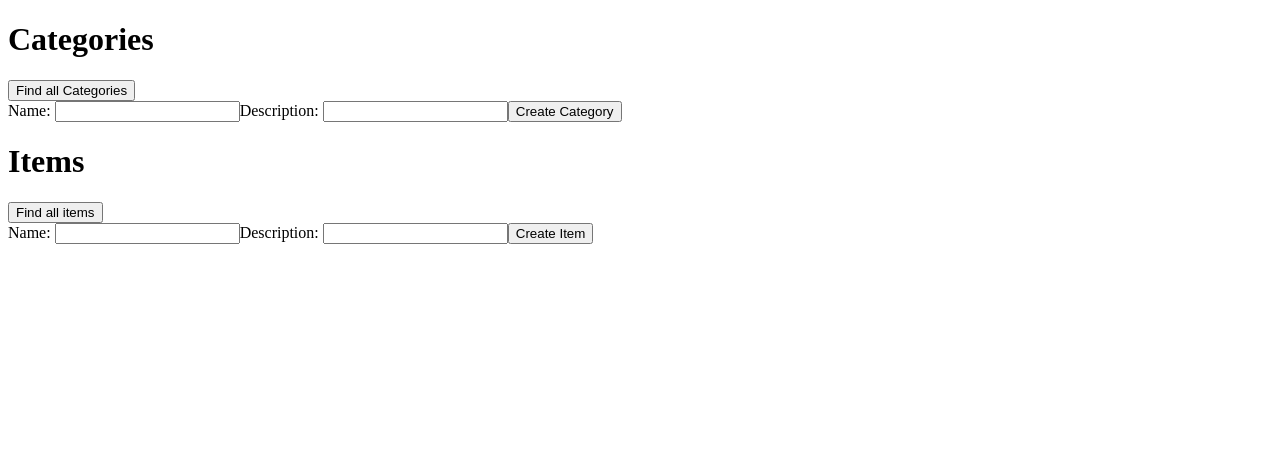
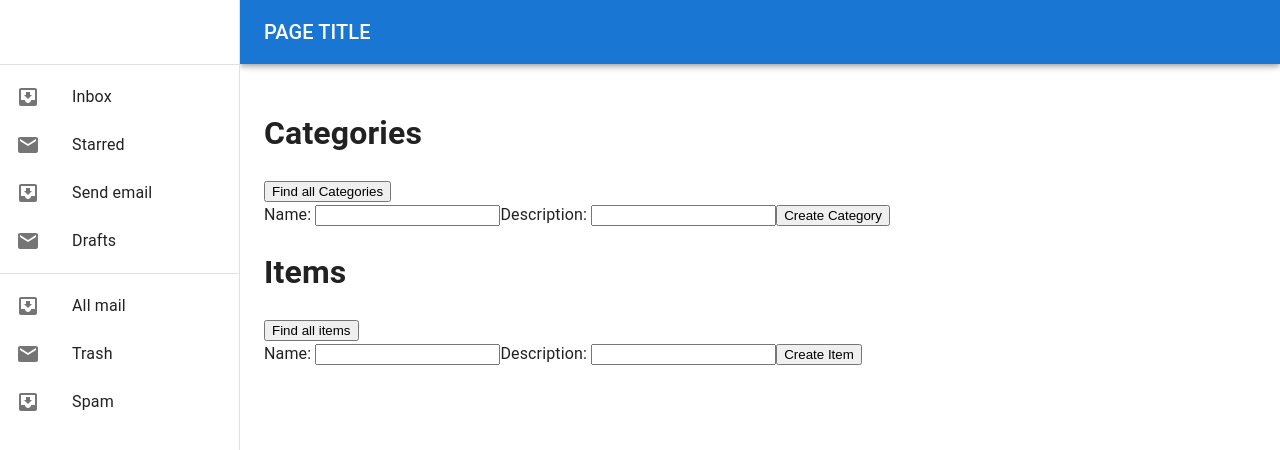
Before and after one commit to lilyzeiset/warehouse-frontend, a React (Vite) app: page / in a window 1280 px wide. Shown: the top 450 px of the page. Built offline with nearby package versions, Linux system fonts and the light colour scheme; no server answers.

Commit message:
temporary dashboard ui

```diff
--- a/src/App.jsx
+++ b/src/App.jsx
@@ -1,15 +1,17 @@
-import Category from './components/Category';
-import Item from './components/Item';
+import { CssBaseline } from '@mui/material';
+import { createTheme, ThemeProvider } from '@mui/material/styles';
+import Dashboard from './components/Dashboard/Dashboard';
 
 
 function App() {
 
+  const mdTheme = createTheme();
 
   return (
-    <>
-      <Category />
-      <Item />
-    </>
+    <ThemeProvider theme={mdTheme}>
+      <CssBaseline />
+      <Dashboard />
+    </ThemeProvider>
   )
 }
 
--- /dev/null
+++ b/src/components/Dashboard/Content.jsx
@@ -0,0 +1,14 @@
+import Box from '@mui/material/Box';
+import Toolbar from '@mui/material/Toolbar';
+
+export default function Content(props) {
+  return (
+    <Box
+      component="main"
+      sx={{ flexGrow: 1, bgcolor: 'background.default', p: 3 }}
+    >
+      <Toolbar />
+      {props.children}
+    </Box>
+  )
+}
--- /dev/null
+++ b/src/components/Dashboard/Dashboard.jsx
@@ -0,0 +1,23 @@
+import Box from '@mui/material/Box';
+import { Typography } from '@mui/material';
+
+import Sidebar from './Sidebar';
+import TitleBar from './TitleBar';
+import Content from './Content';
+import Category from '../Category';
+import Item from '../Item';
+
+const drawerWidth = 240;
+
+export default function Dashboard() {
+  return (
+    <Box sx={{ display: 'flex' }}>
+      <TitleBar drawerWidth={drawerWidth} />
+      <Sidebar drawerWidth={drawerWidth} />
+      <Content>
+        <Category />
+        <Item />
+      </Content>
+    </Box>
+  );
+}
--- /dev/null
+++ b/src/components/Dashboard/Sidebar.jsx
@@ -0,0 +1,58 @@
+import Drawer from '@mui/material/Drawer';
+import Toolbar from '@mui/material/Toolbar';
+import List from '@mui/material/List';
+import Divider from '@mui/material/Divider';
+import ListItem from '@mui/material/ListItem';
+import ListItemButton from '@mui/material/ListItemButton';
+import ListItemIcon from '@mui/material/ListItemIcon';
+import ListItemText from '@mui/material/ListItemText';
+import InboxIcon from '@mui/icons-material/MoveToInbox';
+import MailIcon from '@mui/icons-material/Mail';
+
+export default function Sidebar(props) {
+
+  const drawerWidth = props.drawerWidth;
+
+  return (
+    <Drawer
+      sx={{
+        width: drawerWidth,
+        flexShrink: 0,
+        '& .MuiDrawer-paper': {
+          width: drawerWidth,
+          boxSizing: 'border-box',
+        },
+      }}
+      variant="permanent"
+      anchor="left"
+    >
+      <Toolbar />
+      <Divider />
+      <List>
+        {['Inbox', 'Starred', 'Send email', 'Drafts'].map((text, index) => (
+          <ListItem key={text} disablePadding>
+            <ListItemButton>
+              <ListItemIcon>
+                {index % 2 === 0 ? <InboxIcon /> : <MailIcon />}
+              </ListItemIcon>
+              <ListItemText primary={text} />
+            </ListItemButton>
+          </ListItem>
+        ))}
+      </List>
+      <Divider />
+      <List>
+        {['All mail', 'Trash', 'Spam'].map((text, index) => (
+          <ListItem key={text} disablePadding>
+            <ListItemButton>
+              <ListItemIcon>
+                {index % 2 === 0 ? <InboxIcon /> : <MailIcon />}
+              </ListItemIcon>
+              <ListItemText primary={text} />
+            </ListItemButton>
+          </ListItem>
+        ))}
+      </List>
+    </Drawer>
+  )
+}
--- /dev/null
+++ b/src/components/Dashboard/TitleBar.jsx
@@ -0,0 +1,21 @@
+import AppBar from '@mui/material/AppBar';
+import Toolbar from '@mui/material/Toolbar';
+import Typography from '@mui/material/Typography';
+
+export default function TitleBar (props) {
+
+  const drawerWidth = props.drawerWidth;
+
+  return (
+    <AppBar
+      position="fixed"
+      sx={{ width: `calc(100% - ${drawerWidth}px)`, ml: `${drawerWidth}px` }}
+    >
+      <Toolbar>
+        <Typography variant="h6" noWrap component="div">
+          PAGE TITLE
+        </Typography>
+      </Toolbar>
+    </AppBar>
+  )
+}
```
